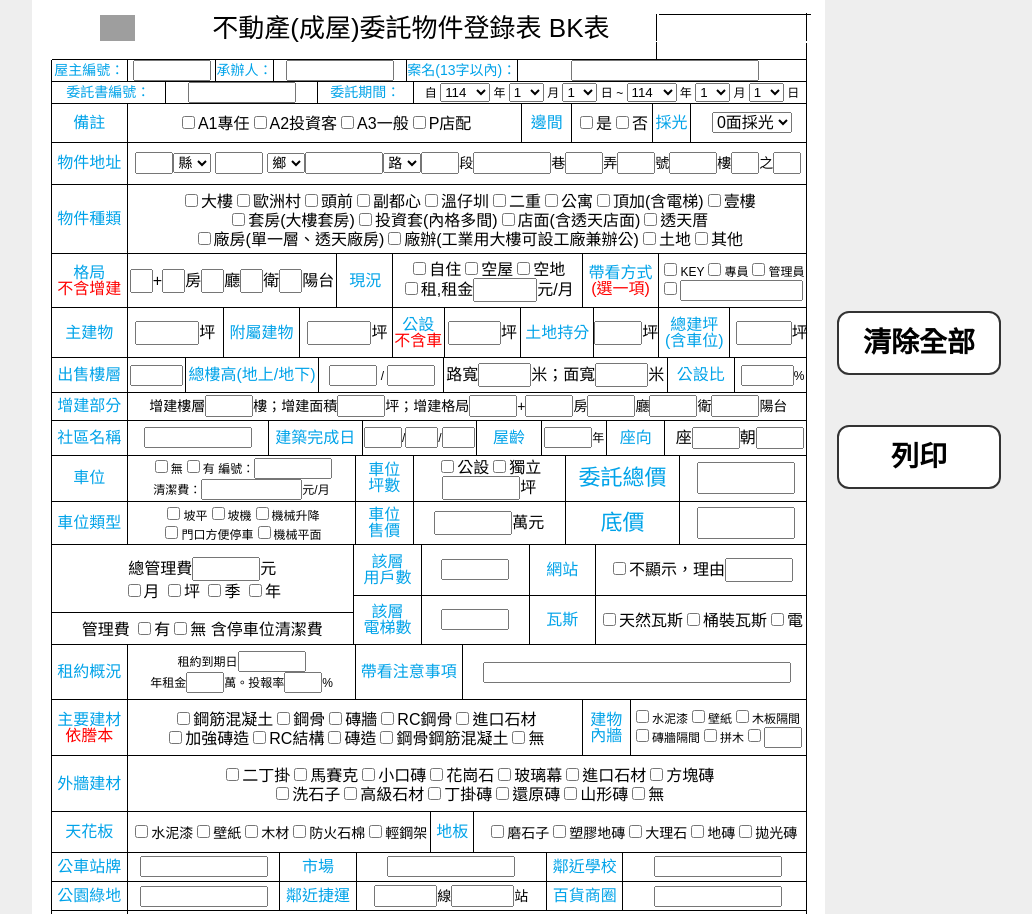
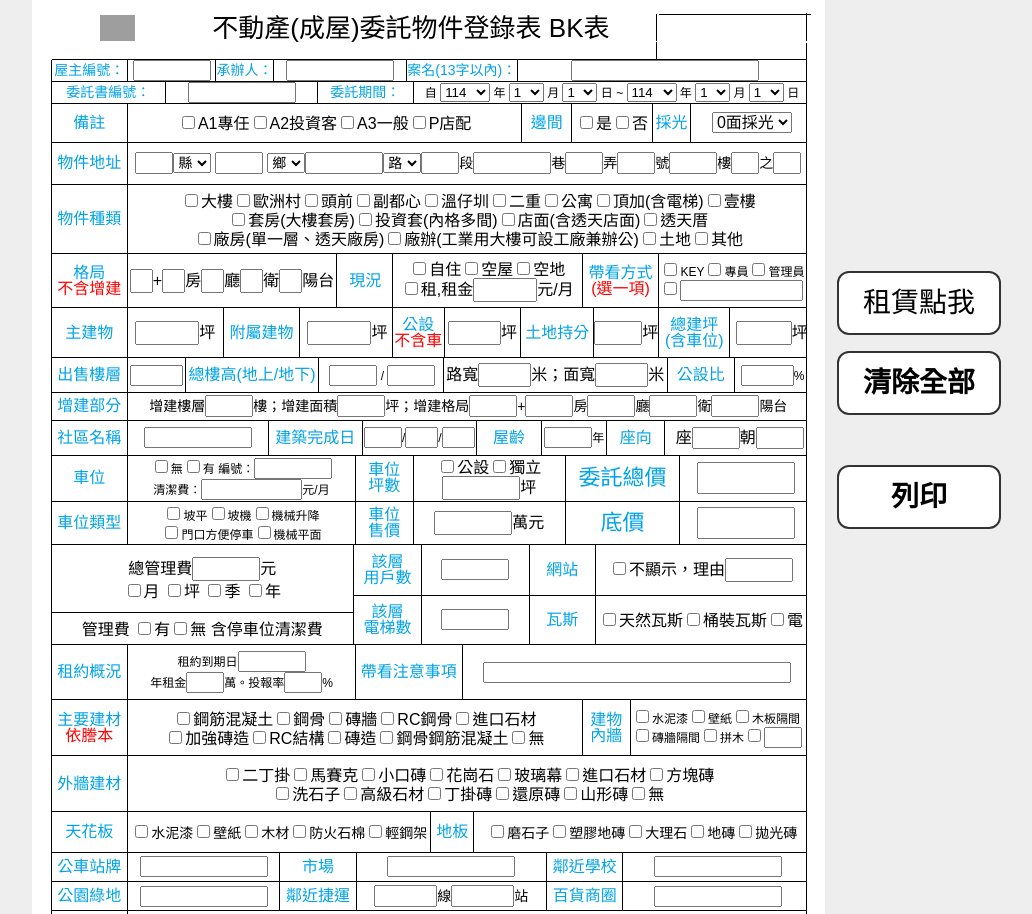
Before and after one commit to syy1224ini/twhgxdtddlb, a plain HTML site: page index.html in a window 1280 px wide. Shown: the top 914 px of the page, without its empty margins (123-1155 px from the left). Drawn offline with Linux system fonts and the light colour scheme; grey boxes are pictures that could not be loaded.

Commit message:
Update index.html

```diff
--- a/index.html
+++ b/index.html
@@ -1082,6 +1082,7 @@ function clearAllInputs() {
 </script>
 <div id="ptools">
   <div class="stack">
+	<button onclick="window.open('https://syy1224ini.github.io/twhgxdtdzldlb/', '_blank')">租賃點我</button>
     <button type="button" onclick="clearAllInputs()"><b>清除全部</b></button><br>
     <button type="button" onclick="window.print()"><b>列印</b></button>
   </div>
```
